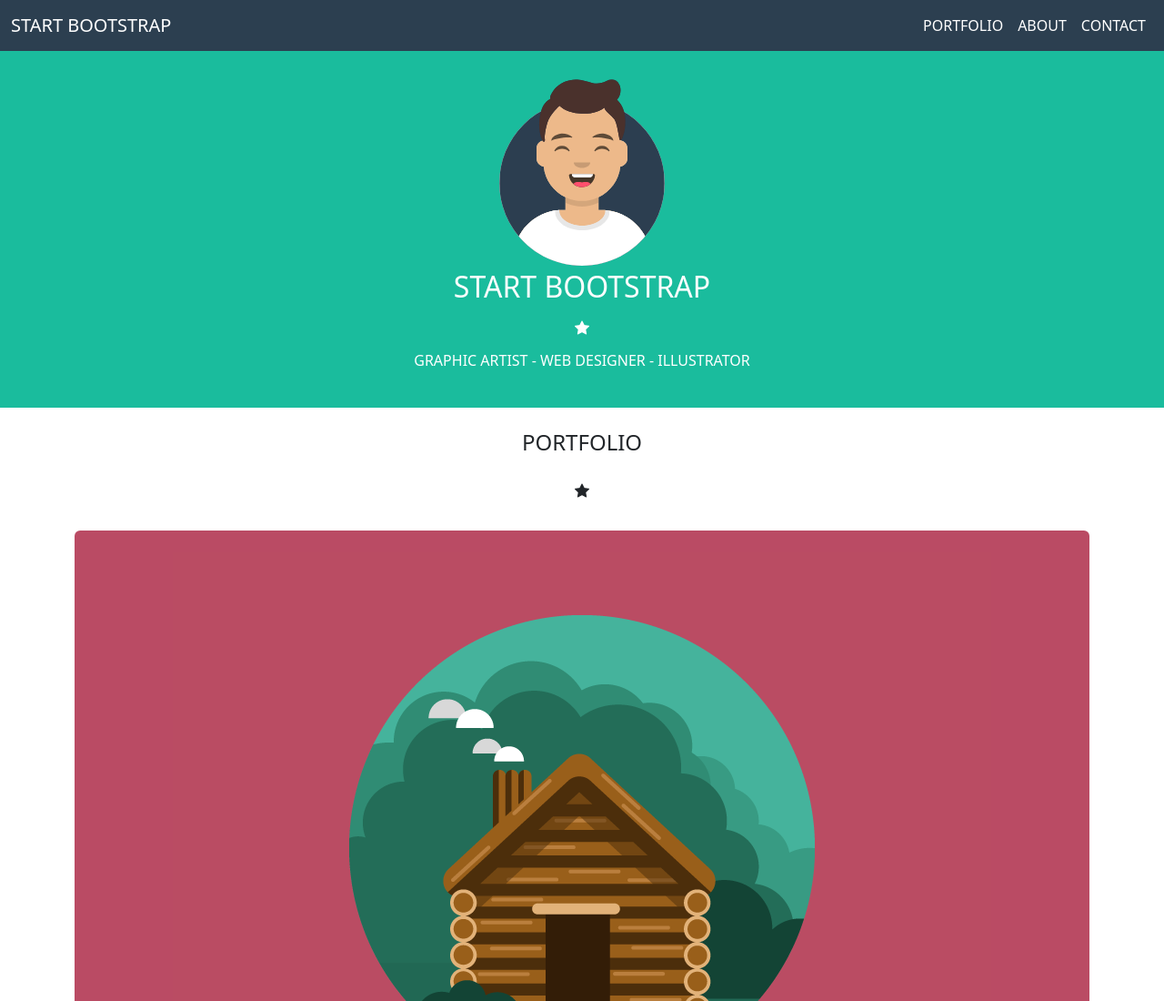
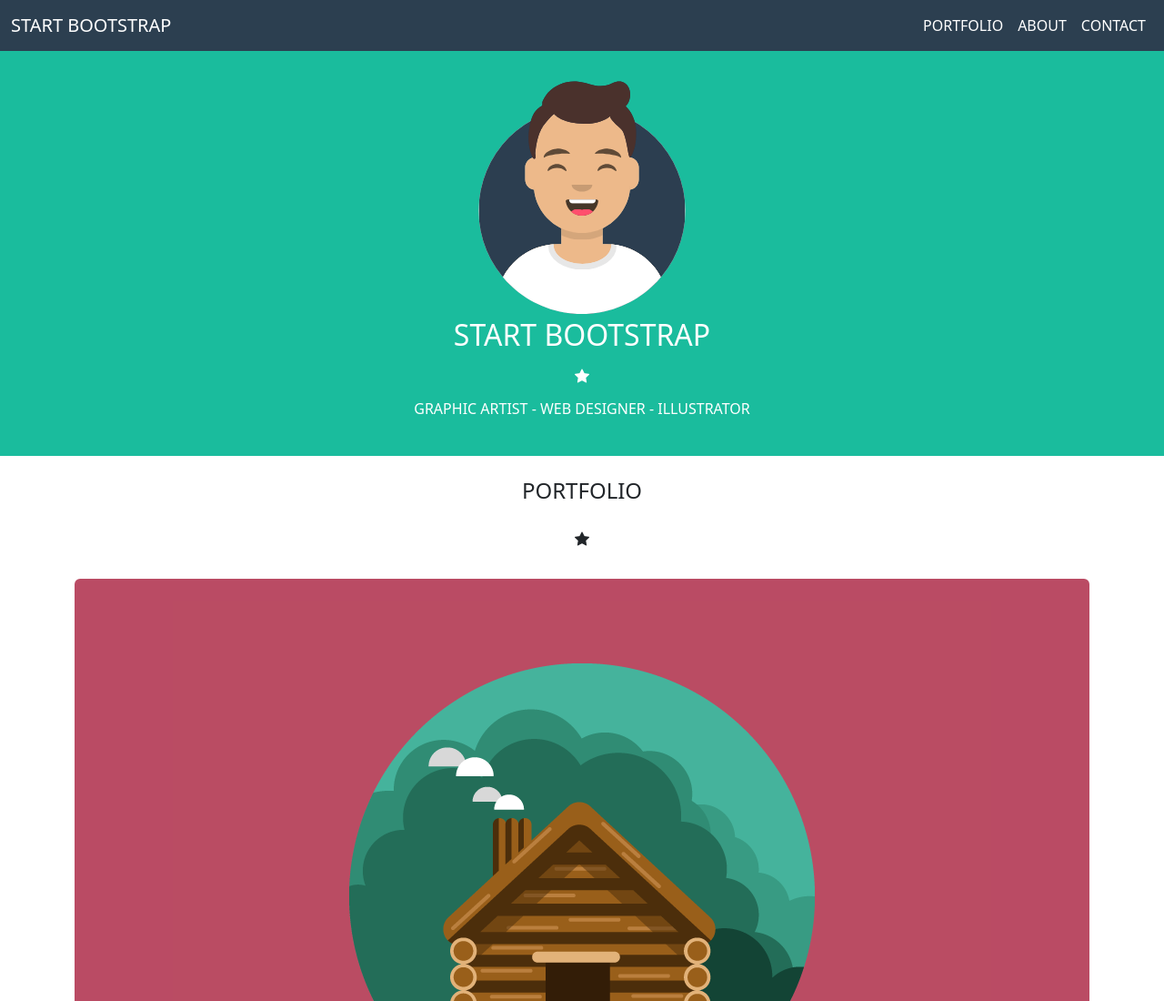
Before and after one commit to davishka-hikkaduwa/html-css-bootstrap-freelancer, a plain HTML site: page index.html in a window 1280 px wide. Shown: the top 1100 px of the page at 91% size. Drawn offline with nearby package versions, Linux system fonts and the light colour scheme.

Commit message:
changes to containers

```diff
--- a/css/style.css
+++ b/css/style.css
@@ -46,7 +46,7 @@
 
 /***** SECTION start-bootstrap *****/
 #start-bootstrap img {
-    width: 200px;
+    max-width: 250px;
 }
 
 /***** /SECTION start-bootstrap *****/
--- a/index.html
+++ b/index.html
@@ -51,8 +51,8 @@
         <!-- SECTION start-bootstrap -->
         <section id="start-bootstrap" class="dh-bg-green py-4">
             <div class="container-lg text-center">
-                <div class="row gy-1">
-                    <div class="col-12">
+                <div class="row gy-1 justify-content-center">
+                    <div class="col-6">
                         <img src="img/avatar.svg" class="img-fluid" alt="avatar">
                     </div>
                     <div class="col-12">
@@ -71,7 +71,7 @@
 
         <!-- SECTION portfolio -->
         <section id="portfolio" class="py-4">
-            <div class="container-lg text-center">
+            <div class="container-sm text-center">
                 <div class="row gy-3">
                     <div class="col-12">
                         <h4>PORTFOLIO</h4>
```
